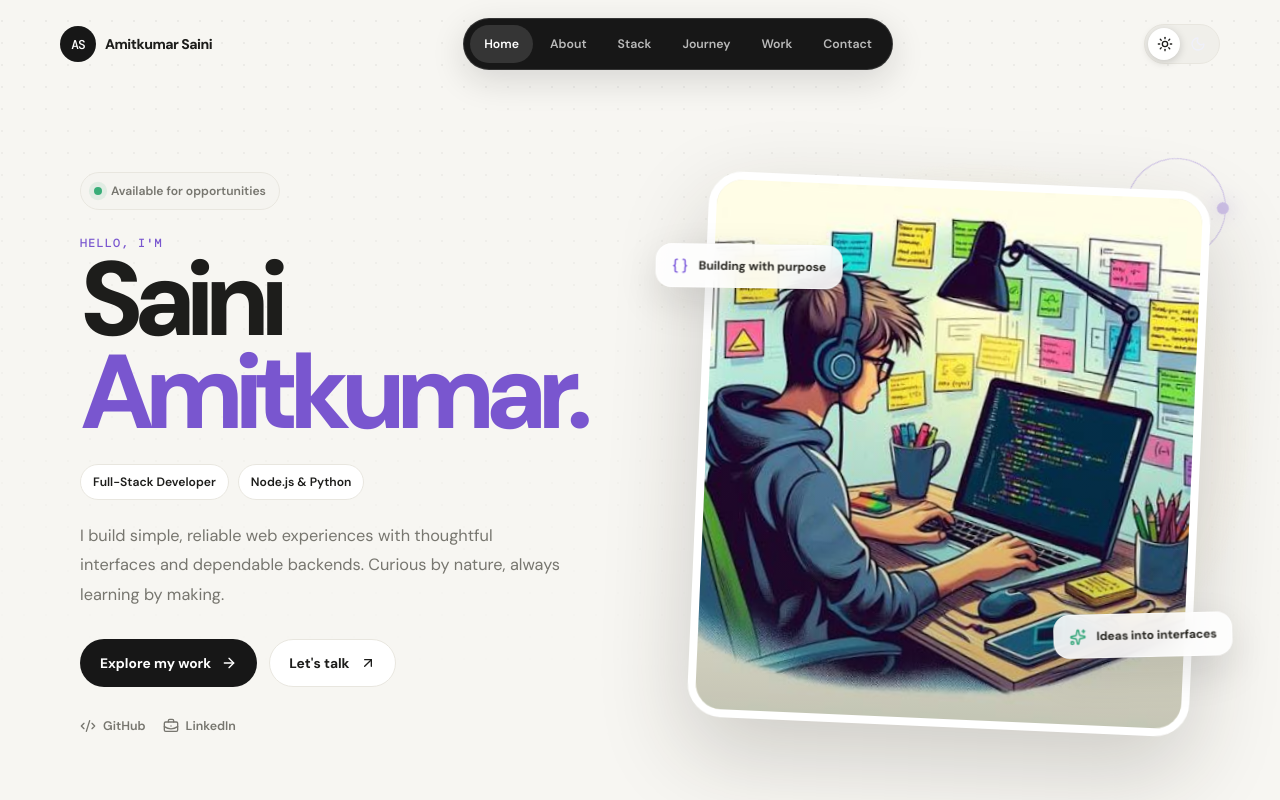
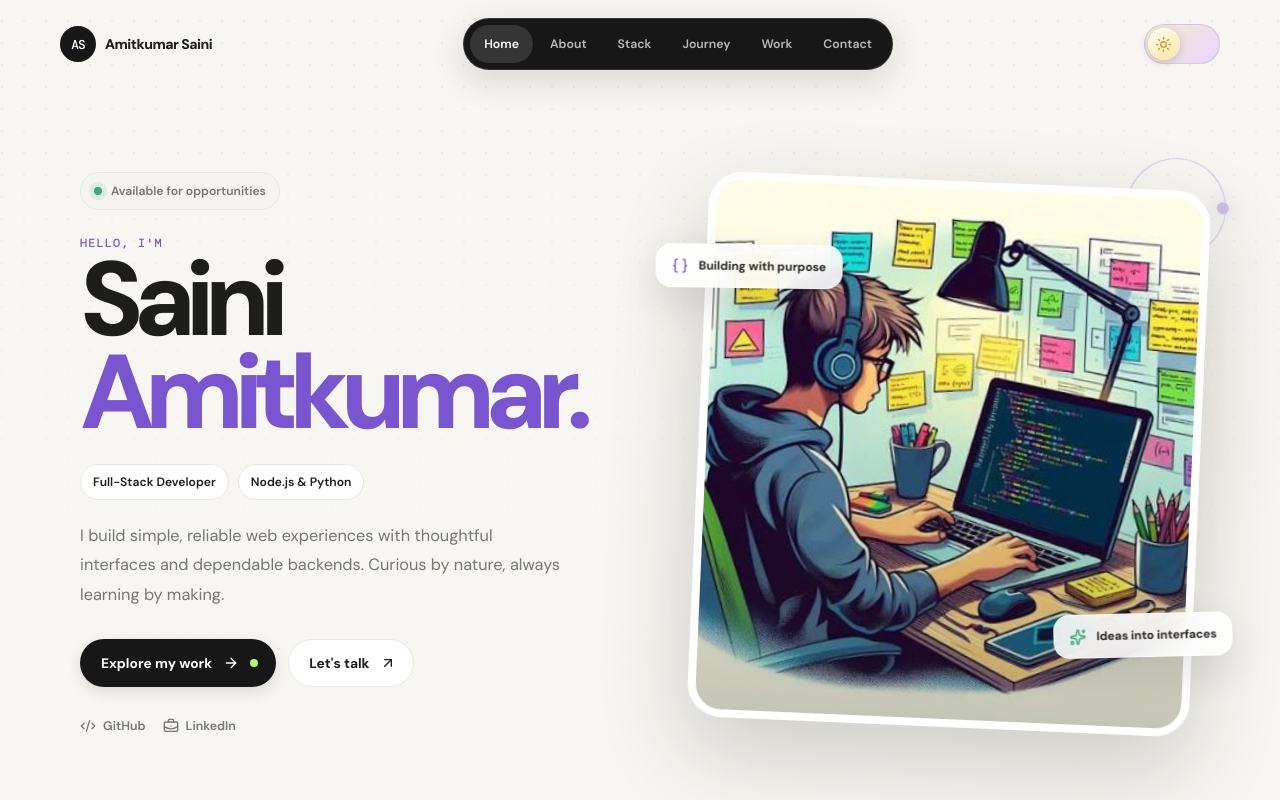
Before and after one commit to CodeCrafter021/Portfolio, a React (Vite) app in the folder forntend/: page / in a window 1280 px wide. Shown: the top 800 px of the page. Built offline with nearby package versions, Linux system fonts and the light colour scheme; no server answers; the HTML template or start-up script is replaced by a standard one.

Commit message:
Fix: Redesign all button with animations

```diff
--- a/forntend/src/App.css
+++ b/forntend/src/App.css
@@ -81,55 +81,98 @@
 
 .theme-toggle {
   position: relative;
-  display: flex;
+  display: inline-flex;
   width: 76px;
   height: 40px;
   align-items: center;
-  justify-content: space-around;
-  padding: 4px;
-  border: 1px solid var(--border);
+  padding: 3px;
+  border: 1px solid rgb(121 86 207 / 20%);
   border-radius: 999px;
-  color: var(--text);
-  background: var(--toggle-bg);
+  color: #d29a31;
+  background: linear-gradient(135deg, #f8edc9, #e8d5ff);
   cursor: pointer;
+  isolation: isolate;
+  transition: background 320ms ease, border-color 320ms ease, box-shadow 220ms ease;
+}
+
+.theme-toggle:hover {
+  box-shadow: 0 0 0 4px var(--accent-soft);
+}
+
+[data-theme='dark'] .theme-toggle {
+  border-color: rgb(183 160 255 / 28%);
+  color: #eee8ff;
+  background: linear-gradient(135deg, #111239, #302071);
 }
 
 .theme-thumb {
   position: absolute;
   top: 3px;
   left: 3px;
+  z-index: 1;
+  display: grid;
   width: 32px;
   height: 32px;
+  place-items: center;
   border-radius: 50%;
-  background: var(--toggle-thumb);
-  box-shadow: 0 2px 8px rgb(0 0 0 / 18%);
-  transition: transform 280ms cubic-bezier(0.2, 0.8, 0.2, 1);
+  background: linear-gradient(145deg, #fffdf6, #ffe5a0);
+  box-shadow: 0 2px 9px rgb(84 55 130 / 25%), inset 0 1px 2px rgb(255 255 255 / 90%);
+  transition: transform 420ms cubic-bezier(0.2, 0.8, 0.2, 1), background 320ms ease, box-shadow 320ms ease;
+}
+
+.theme-thumb svg {
+  width: 17px;
+  height: 17px;
+  transition: transform 420ms cubic-bezier(0.2, 0.8, 0.2, 1);
 }
 
 [data-theme='dark'] .theme-thumb {
   transform: translateX(36px);
+  color: #6b50c6;
+  background: linear-gradient(145deg, #fff, #d8c8ff);
+  box-shadow: 0 2px 12px rgb(177 145 255 / 45%), inset 0 1px 2px rgb(255 255 255 / 95%);
 }
 
-.theme-icon {
-  z-index: 1;
-  display: grid;
-  width: 28px;
-  height: 28px;
-  place-items: center;
-  transition: opacity 180ms ease;
+[data-theme='dark'] .theme-thumb svg {
+  transform: rotate(-24deg);
 }
 
-.theme-icon svg {
-  width: 16px;
-  height: 16px;
+.theme-star {
+  position: absolute;
+  z-index: 0;
+  width: 3px;
+  height: 3px;
+  border-radius: 50%;
+  background: #fff;
+  opacity: 0;
+  transform: scale(0.3);
+  transition: opacity 260ms ease, transform 360ms ease;
 }
 
-.theme-icon:first-of-type {
-  color: #f2a72f;
+.theme-star-one {
+  top: 10px;
+  right: 12px;
 }
 
-.theme-icon:last-of-type {
-  color: #eff0fa;
+.theme-star-two {
+  right: 20px;
+  bottom: 9px;
+  width: 2px;
+  height: 2px;
+  transition-delay: 50ms;
+}
+
+.theme-star-three {
+  top: 18px;
+  right: 7px;
+  width: 2px;
+  height: 2px;
+  transition-delay: 100ms;
+}
+
+[data-theme='dark'] .theme-star {
+  opacity: 0.95;
+  transform: scale(1);
 }
 
 .mobile-menu-button {
@@ -142,6 +185,13 @@
   color: var(--text);
   background: var(--surface);
   cursor: pointer;
+  transition: color 200ms ease, background 200ms ease, border-color 200ms ease, transform 200ms ease;
+}
+
+.mobile-menu-button:hover {
+  border-color: var(--accent-border);
+  color: var(--accent);
+  transform: rotate(6deg);
 }
 
 .hero-section {
@@ -273,27 +323,42 @@
 
 .button-primary,
 .button-secondary {
+  position: relative;
   display: inline-flex;
   min-height: 48px;
   align-items: center;
   justify-content: center;
   gap: 10px;
-  padding: 0 19px;
+  padding: 0 17px 0 20px;
   border: 1px solid transparent;
   border-radius: 999px;
   font-size: 0.86rem;
   font-weight: 650;
-  transition: transform 180ms ease, background 180ms ease, border-color 180ms ease;
+  transition: transform 220ms cubic-bezier(0.2, 0.8, 0.2, 1), color 220ms ease, background 220ms ease, border-color 220ms ease, box-shadow 220ms ease;
 }
 
 .button-primary {
+  gap: 11px;
   color: #fff;
   background: #171717;
+  box-shadow: 0 5px 14px rgb(23 23 23 / 12%);
 }
 
 [data-theme='dark'] .button-primary {
   color: #171717;
   background: #f6f5f1;
+  box-shadow: 0 5px 18px rgb(0 0 0 / 22%);
+}
+
+.button-primary::after {
+  width: 8px;
+  height: 8px;
+  flex: 0 0 auto;
+  border-radius: 50%;
+  background: #b7f36b;
+  box-shadow: 0 0 0 0 rgb(183 243 107 / 38%);
+  content: '';
+  transition: transform 220ms ease, box-shadow 220ms ease;
 }
 
 .button-secondary {
@@ -302,15 +367,46 @@
   background: var(--surface);
 }
 
-.button-primary:hover,
+.button-primary:hover:not(:disabled) {
+  transform: translateY(-3px);
+  box-shadow: 0 12px 24px rgb(23 23 23 / 20%);
+}
+
+[data-theme='dark'] .button-primary:hover:not(:disabled) {
+  box-shadow: 0 12px 24px rgb(0 0 0 / 30%);
+}
+
+.button-primary:hover:not(:disabled)::after {
+  transform: scale(1.35);
+  box-shadow: 0 0 0 5px rgb(183 243 107 / 16%);
+}
+
 .button-secondary:hover {
-  transform: translateY(-2px);
+  transform: translateY(-3px);
+  border-color: var(--accent-border);
+  background: var(--accent-soft);
 }
 
 .button-primary svg,
 .button-secondary svg {
   width: 16px;
   height: 16px;
+  transition: transform 220ms ease;
+}
+
+.button-primary:hover:not(:disabled) svg,
+.button-secondary:hover svg {
+  transform: translateX(3px);
+}
+
+.button-primary:active:not(:disabled),
+.button-secondary:active {
+  transform: translateY(0) scale(0.97);
+}
+
+.button-primary:disabled {
+  cursor: wait;
+  opacity: 0.7;
 }
 
 .hero-socials {
--- a/forntend/src/components/Navbar.jsx
+++ b/forntend/src/components/Navbar.jsx
@@ -61,9 +61,12 @@ const Navbar = ({ darkMode, setDarkMode }) => {
           title={`Switch to ${darkMode ? 'light' : 'dark'} mode`}
           type="button"
         >
-          <span className="theme-thumb" />
-          <span className="theme-icon"><Sun aria-hidden="true" /></span>
-          <span className="theme-icon"><Moon aria-hidden="true" /></span>
+          <span aria-hidden="true" className="theme-star theme-star-one" />
+          <span aria-hidden="true" className="theme-star theme-star-two" />
+          <span aria-hidden="true" className="theme-star theme-star-three" />
+          <span aria-hidden="true" className="theme-thumb">
+            {darkMode ? <Moon /> : <Sun />}
+          </span>
         </button>
         <button
           aria-expanded={isOpen}
```
